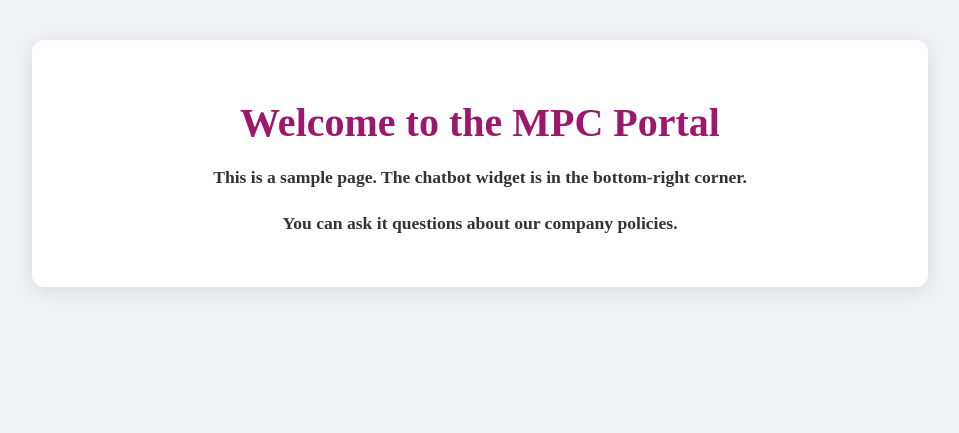
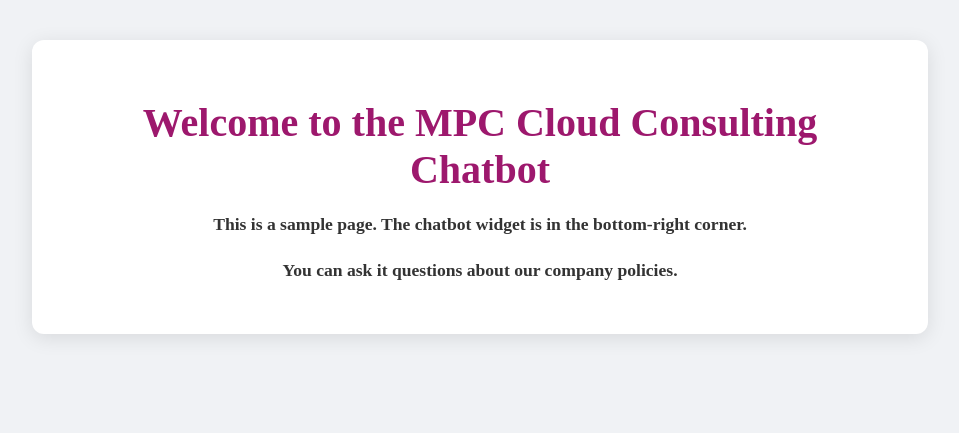
Before and after one commit to Ryy05/Employee-Assistant-Chatbot-Widget-, a Python web app: template templates/widget.html in a window 1280 px wide. Shown: the top 433 px of the page, without its empty margins (160-1119 px from the left). Run offline with Jinja, Linux system fonts and the light colour scheme; the template is opened without the code that fills it, so the values that code supplies are empty.

Commit message:
Updated chatbot UI and fixed backend bugs

```diff
--- a/app/core.py
+++ b/app/core.py
@@ -88,8 +88,9 @@ class ChatbotCore:
             "Can I bring a guest to the office?": "Visitors must be approved by your team lead and the Admin team in advance. ID verification is required.",
             "Where do I submit travel reimbursement bills?": "All travel bills must be uploaded to the Travel module of the HRMS within 7 days of the trip.",
             "What’s the policy for internal transfers?": "Internal transfers can be requested after 6 months of tenure, subject to approval from both departments.",
-            "Are Saturdays off?": "Yes! the office has a 5-day work week from Monday to Friday. Saturdays and Sundays are off"
+            "Are Saturdays off?": "Yes! the office has a 5-day work week from Monday to Friday. Saturdays and Sundays are off",
             "Saturdays working?":"No, Saturday and Sundays are off. Office is from Monday to Friday",
+            "What is the KYC Process?":"KYC process is not present in our company's policy, please contact HR at hr@mpccloudconsulting.com for more information.",
         }
         self.faq_encoder = SentenceTransformer('all-MiniLM-L6-v2')
         self.faq_questions = list(self.manual_qa.keys())
--- a/static/widget.js
+++ b/static/widget.js
@@ -8,7 +8,7 @@ document.addEventListener("DOMContentLoaded", () => {
     const chatInput = document.getElementById("chatbot-input");
     const suggestionArea = document.getElementById("suggestion-area");
 
-    const welcomeMessage = "Hello! How can I help you with MPC policies today?";
+    const welcomeMessage = "Welcome Employee,\n How can I help you with MPC policies today?";
 
     // --- Event Listeners ---
     openButton.addEventListener("click", () => {
--- a/templates/widget.html
+++ b/templates/widget.html
@@ -8,7 +8,7 @@
 </head>
 <body>
     <div class="page-content">
-        <h1>Welcome to the MPC Portal</h1>
+        <h1>Welcome to the MPC Cloud Consulting Chatbot</h1>
         <p>This is a sample page. The chatbot widget is in the bottom-right corner.</p>
         <p>You can ask it questions about our company policies.</p>
     </div>
```
